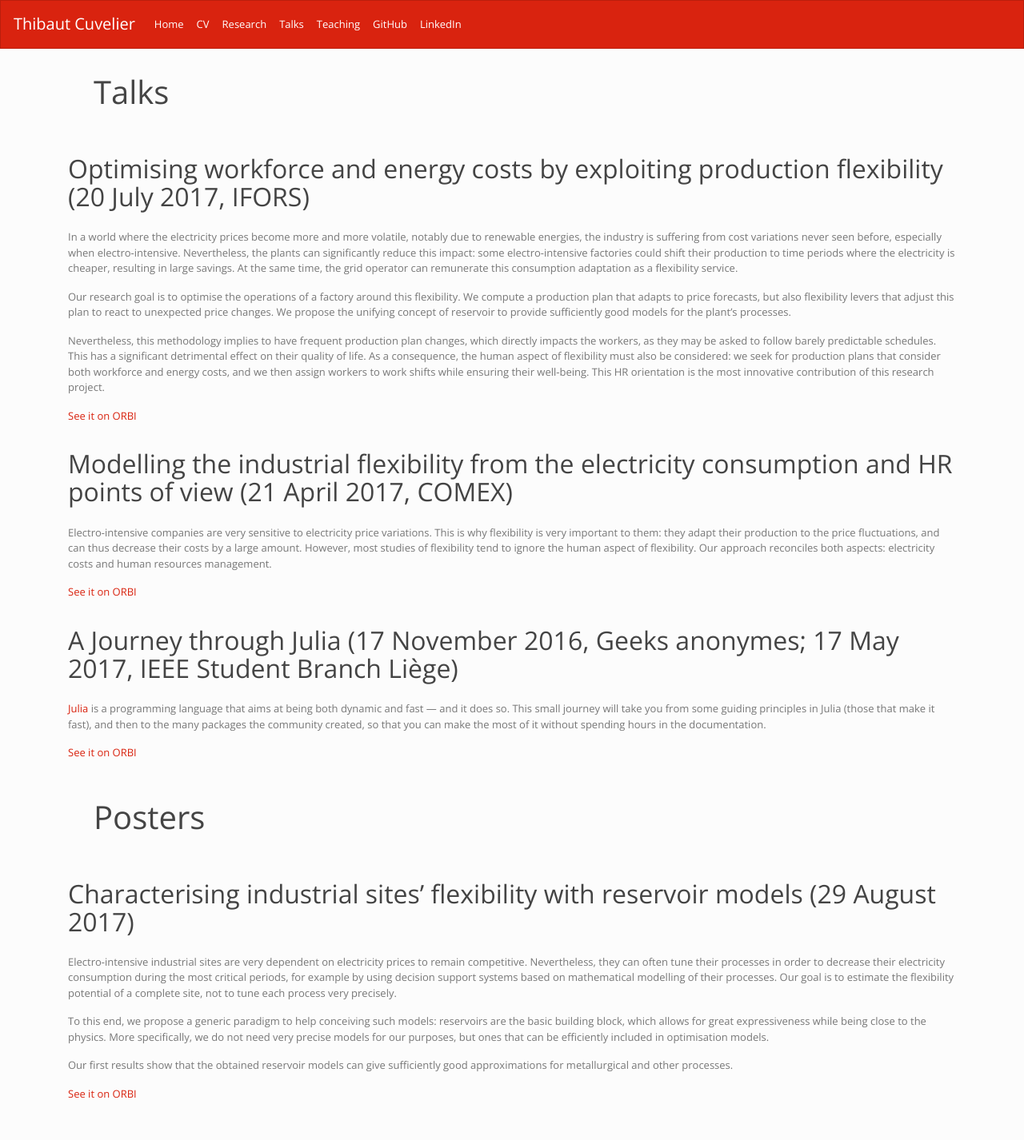
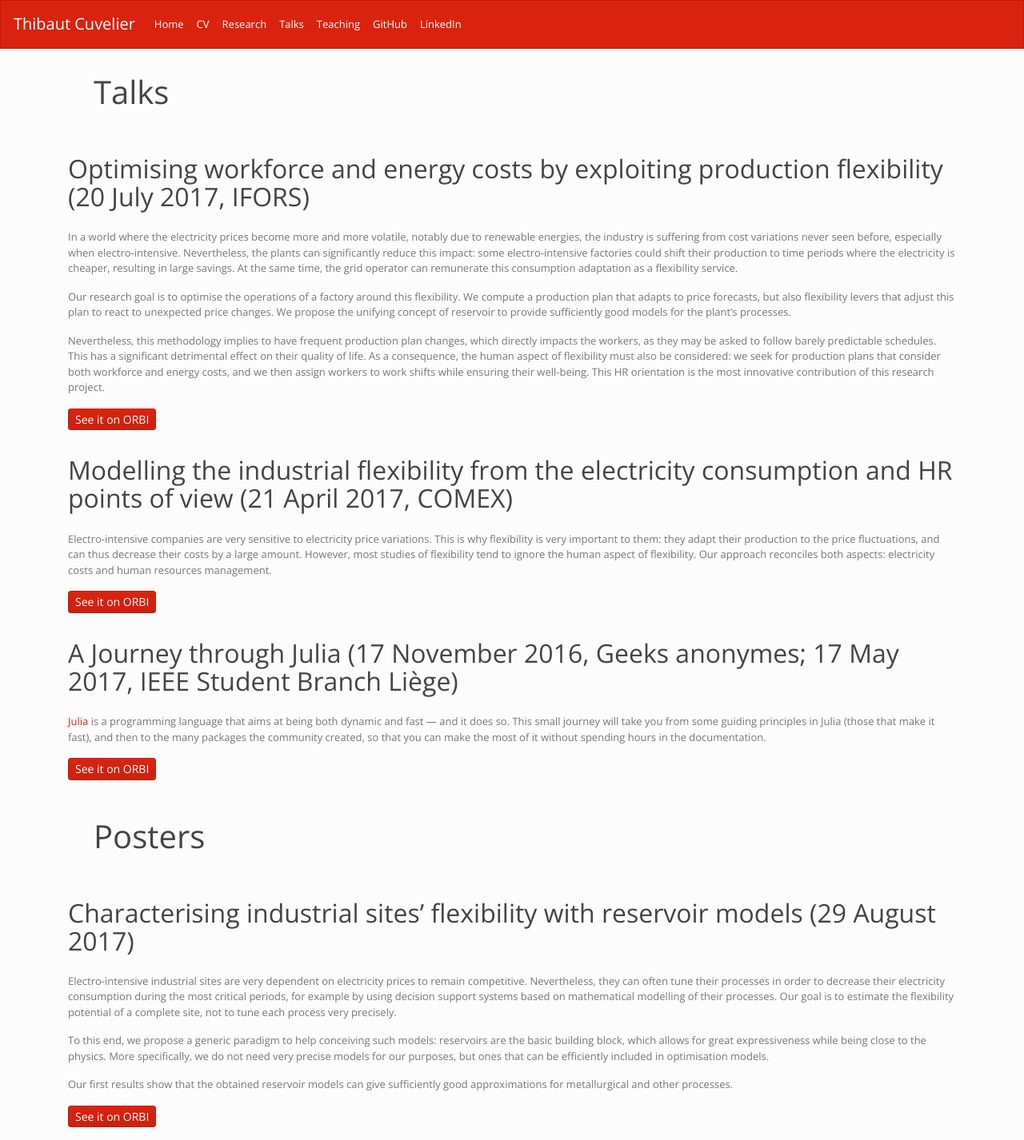
Before and after one commit to dourouc05/dourouc05.github.io, a Jekyll site: the page built from talks.md, in a window 1280 px wide. Shown: the whole page at 80% size. Built offline with Jekyll 4.4.1, drawn with Linux system fonts in a browser that asks for light colours; a script that is not in the unit is left out; before the commit the page ends 1394 px from its top, so only the background shows below that.

Commit message:
Replace talk links with buttons.

```diff
--- a/talks.md
+++ b/talks.md
@@ -12,19 +12,19 @@ Our research goal is to optimise the operations of a factory around this flexibi
 
 Nevertheless, this methodology implies to have frequent production plan changes, which directly impacts the workers, as they may be asked to follow barely predictable schedules. This has a significant detrimental effect on their quality of life. As a consequence, the human aspect of flexibility must also be considered: we seek for production plans that consider both workforce and energy costs, and we then assign workers to work shifts while ensuring their well-being. This HR orientation is the most innovative contribution of this research project.
 
-[See it on ORBI](http://orbi.ulg.ac.be/handle/2268/207330)
+<a href="http://orbi.ulg.ac.be/handle/2268/207330" role="button" class="btn btn-primary btn-sm">See it on ORBI</a>
 
 ## Modelling the industrial flexibility from the electricity consumption and HR points of view (21 April 2017, COMEX)
 
 Electro-intensive companies are very sensitive to electricity price variations. This is why flexibility is very important to them: they adapt their production to the price fluctuations, and can thus decrease their costs by a large amount. However, most studies of flexibility tend to ignore the human aspect of flexibility. Our approach reconciles both aspects: electricity costs and human resources management.
 
-[See it on ORBI](http://orbi.ulg.ac.be/handle/2268/209469)
+<a href="http://orbi.ulg.ac.be/handle/2268/209469" role="button" class="btn btn-primary btn-sm">See it on ORBI</a>
 
 ## A Journey through Julia (17 November 2016, Geeks anonymes; 17 May 2017, IEEE Student Branch Liège)
 
 [Julia](http://www.julialang.org/) is a programming language that aims at being both dynamic and fast — and it does so. This small journey will take you from some guiding principles in Julia (those that make it fast), and then to the many packages the community created, so that you can make the most of it without spending hours in the documentation.
 
-[See it on ORBI](http://orbi.ulg.ac.be/handle/2268/203491)
+<a href="http://orbi.ulg.ac.be/handle/2268/203491" role="button" class="btn btn-primary btn-sm">See it on ORBI</a>
 
 # Posters
 
@@ -36,4 +36,4 @@ To this end, we propose a generic paradigm to help conceiving such models: reser
 
 Our first results show that the obtained reservoir models can give sufficiently good approximations for metallurgical and other processes.
 
-[See it on ORBI](http://orbi.ulg.ac.be/handle/2268/212703)
+<a href="http://orbi.ulg.ac.be/handle/2268/212703" role="button" class="btn btn-primary btn-sm">See it on ORBI</a>
```
